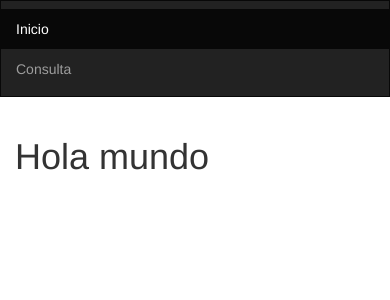
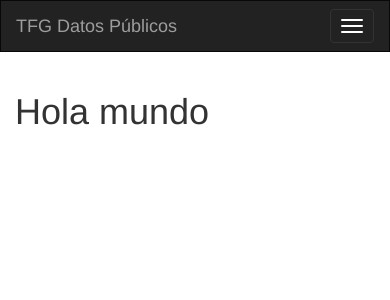
Before and after one commit to dbo1001/TFG-Datos-publicos, a Flask app: page / in a window 390 px wide. Shown: the top 300 px of the page. Run offline with Flask 2, Linux system fonts and the light colour scheme; some libraries are stand-ins or nearby versions.

Commit message:
Menú responsive

```diff
--- a/web/templates/layout.html
+++ b/web/templates/layout.html
@@ -19,6 +19,15 @@
 {% block navbar %}
 <nav class="navbar navbar-inverse">
     <div class="container-fluid">
+        <div class="navbar-header">
+            <button type="button" class="navbar-toggle" data-toggle="collapse" data-target="#navbar">
+                <span class="icon-bar"></span>
+                <span class="icon-bar"></span>
+                <span class="icon-bar"></span>
+            </button>
+            <a class="navbar-brand" href="#">TFG Datos Públicos</a>
+        </div>
+        <div id="navbar" class="collapse navbar-collapse navbar-left">
             <ul class="nav navbar-nav">
                 {% for pagina, texto in navigation_bar %}
                 <li{% if active_page == pagina %} class="active"{% endif %}>
@@ -26,6 +35,7 @@
                 </li>
                 {% endfor %}
             </ul>
+        </div>
     </div>
 </nav>
 
```
Lines whose indentation alone changed are shown as unchanged.
